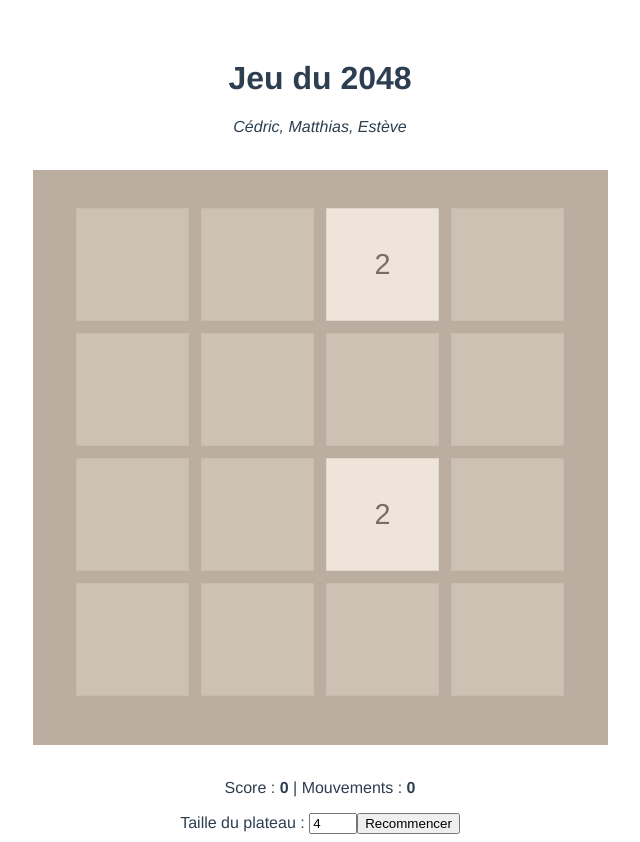
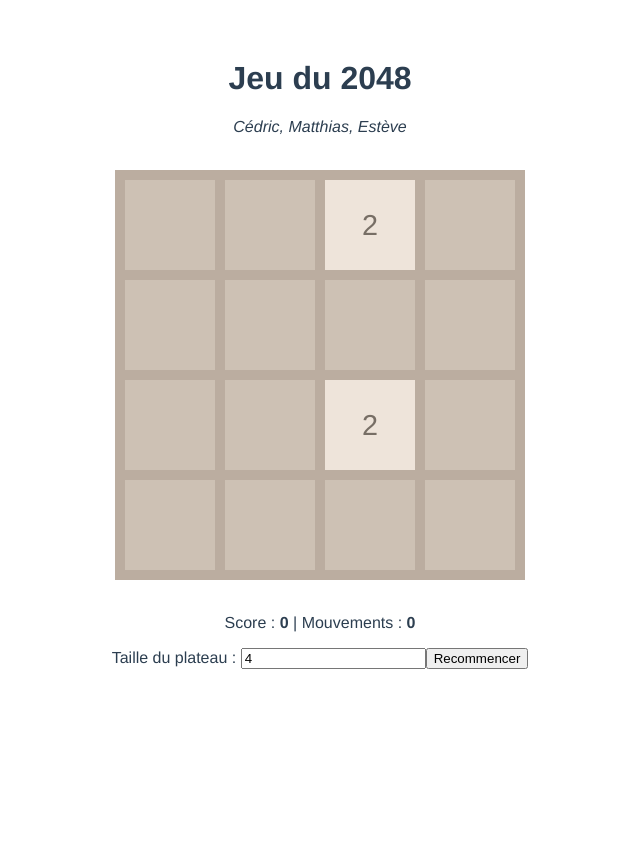
Before and after one commit to Sanosuke94/game_2048, a Vue app: page /#/ in a window 1280 px wide. Shown: the whole page, without its empty margins (320-960 px from the left). After the commit the page ends 800 px from the top, so only its background shows below. Built offline with nearby package versions, Linux system fonts and the light colour scheme.

Commit message:
Amélioration de l'affichage, retrait des restrictions en choix de dimension du plateau

```diff
--- a/src/Board.js
+++ b/src/Board.js
@@ -8,6 +8,14 @@ class Board
      */
     init(size)
     {
+
+        /*
+        if (size < 2 || size > 6) {
+            alert ('!!')
+            size = 4
+        }
+        */
+
         this.size = size
         this.pions = []
         this.score = 0
@@ -60,7 +68,7 @@ class Board
         let placesLibres = this.getPlacesLibres()
 
         if (placesLibres.length > 0) {
-
+            console.log("places libres : " + placesLibres.length)
             // choper l'index de la position correspondant à une choisie aléatoirement parmi celles qui sont libres
 
             // console.log('intervale : 0, ' + (placesLibres.length - 1))
@@ -73,7 +81,7 @@ class Board
             // console.log('nouveau pion : ' + x + ':' + y)
 
         } else {
-            // console.log('FIN')
+            alert('fin')
 
         }
     }
@@ -217,8 +225,6 @@ class Board
 
     deplacer(sens) {
 
-        this.mouvs++
-
         if (sens == 'h')
         {
 
@@ -284,6 +290,7 @@ class Board
             });
 
             if (deplacement == true) {
+                this.mouvs++
                 this.ajoutPion()
 
             }
@@ -355,6 +362,7 @@ class Board
 
             if (deplacement == true) {
                 this.ajoutPion()
+                this.mouvs++
 
             }
         }
@@ -425,7 +433,7 @@ class Board
 
             if (deplacement == true) {
                 this.ajoutPion()
-
+                this.mouvs++
             }
         }
 
@@ -500,7 +508,7 @@ class Board
 
             if (deplacement == true) {
                 this.ajoutPion()
-
+                this.mouvs++
             }
         }
 
@@ -540,6 +548,7 @@ class Board
         if (typeof(localStorage.getItem('size') == 'string') && localStorage.getItem('size') != null) {
             size = localStorage.getItem('size')
         }
+
         this.init(size)
 
     }
--- a/src/components/Board.vue
+++ b/src/components/Board.vue
@@ -1,7 +1,7 @@
 <template>
 <div>
     <div id="jeu">
-        <div class="plateau">
+        <div class="plateau" v-bind:style="{'width': (size * 100) + 'px', 'height': (size * 100) + 'px'}">
             <div v-for="(place, index) in places"
         :key="index" :nb="nb" :fusionnable="fusionnable" :index="index" class="place" v-bind:style="{'width': dimension + 'px', 'height': dimension + 'px'}">
                 <p class="number" v-bind:nb="place.nb">{{place.nb}}</p>
@@ -12,7 +12,7 @@
     <div id="score">
         <p>Score : <strong>{{ score }}</strong> | Mouvements : <strong>{{ mouvs }}</strong></p>
     </div>
-    Taille du plateau : <input id="number" type="number" min="2" max="6" v-bind:value="size">
+    Taille du plateau : <input id="number" type="number" v-bind:value="size">
     <button @click="reset">Recommencer</button>
 
 </div>
@@ -31,7 +31,6 @@ export default {
             BoardJS.reset(document.getElementById('number').value)
             this.size = BoardJS.size
             localStorage.setItem('size', BoardJS.size)
-            this.dimension = 500 / BoardJS.size
             this.places = BoardJS.pions
             this.score = BoardJS.score
             this.mouvs = BoardJS.mouvs
@@ -41,7 +40,7 @@ export default {
     data () {
         return {
             "size" : BoardJS.size,
-            "dimension" : 500 / BoardJS.size,
+            "dimension" : 100,
             "places" : BoardJS.pions,
             "score" : BoardJS.score,
             "mouvs" : BoardJS.mouvs
@@ -99,10 +98,9 @@ export default {
 
     .plateau
     {
-        padding: 0px;
+        padding: 5px;
         background-color: #bbada0;
-        width: 575px;
-        height: 575px;
+
     }
 
     #score {
@@ -136,6 +134,8 @@ export default {
         height: 100%;
         width: 100%;
         transform: scale(0.9);
+        margin-top: 0px;
+        margin-bottom: 0px;
         display: flex;
         justify-content: center;
         align-items: center;
```
